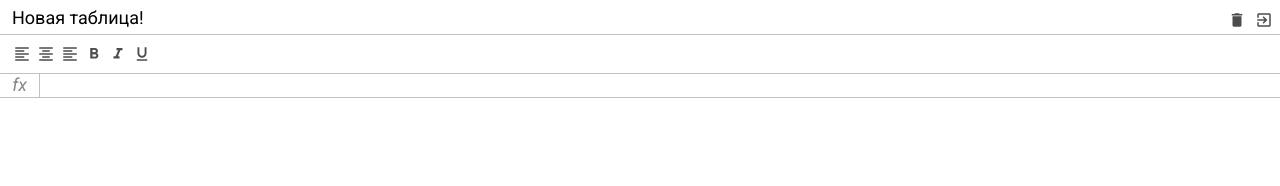
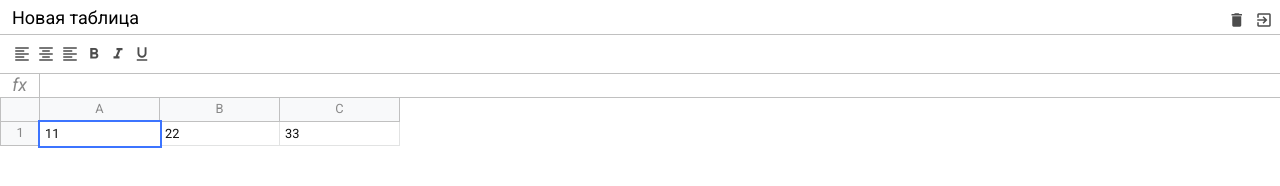
Before and after one commit to iv13-web/excel, a website built with webpack: page src/index.html in a window 1280 px wide. Built offline with nearby package versions, Linux system fonts and the light colour scheme.

Commit message:
add table styles

```diff
--- a/src/index.html
+++ b/src/index.html
@@ -14,10 +14,8 @@
 <div id="app" class="container">
 
     <div class="excel">
-
         <div class="excel__header">
-            <input type="text" class="input" value="Новая таблица!">
-
+            <input type="text" class="input" value="Новая таблица">
             <div>
                 <div class="button">
                     <i class="material-icons">delete</i>
@@ -26,11 +24,7 @@
                     <i class="material-icons">exit_to_app</i>
                 </div>
             </div>
-
         </div>
-
-
-
         <div class="excel__toolbar">
             <div class="button">
                 <i class="material-icons">format_align_left</i>
@@ -56,23 +50,51 @@
                 <i class="material-icons">format_underline</i>
             </div>
         </div>
-
-
-
-
-
-
         <div class="excel__formula">
-
             <div class="info">fx</div>
             <div class="input" contenteditable spellcheck="false"></div>
-
         </div>
 
 
 
 
-        <div class="excel__table"></div>
+        <div class="excel__table">
+
+            <div class="row">
+                <div class="row-info">
+
+                </div>
+
+                <div class="row-data">
+                    <div class="column">
+                        A
+                    </div>
+                    <div class="column">
+                        B
+                    </div>
+                    <div class="column">
+                        C
+                    </div>
+                </div>
+
+            </div>
+
+
+            <div class="row">
+                <div class="row-info">
+                    1
+                </div>
+
+                <div class="row-data">
+                    <div class="cell selected" contenteditable="">11</div>
+                    <div class="cell" contenteditable>22</div>
+                    <div class="cell" contenteditable>33</div>
+                </div>
+
+            </div>
+
+
+        </div>
 
     </div>
 
--- a/src/scss/_variables.scss
+++ b/src/scss/_variables.scss
@@ -2,4 +2,6 @@
 $toolbar-height: 40px;
 $formula-height: 24px;
 $info-cell-width: 40px;
+$cell-width: 120px;
+$row-height: 24px;
 $border-color: #c0c0c0;
--- a/src/scss/index.scss
+++ b/src/scss/index.scss
@@ -20,4 +20,7 @@
 .excel {
   position: relative;
   color: #888;
+  height: 100%;
+  max-width: 100%;
+  font-size: .8rem;
 }
--- a/src/scss/table.scss
+++ b/src/scss/table.scss
@@ -1,3 +1,64 @@
+@import "variables";
+@import "mixins";
+
 .excel__table {
+    position: absolute;
+    left: 0;
+    right: 0;
+    top: $header-height + $toolbar-height + $formula-height;
+    overflow-x: auto;
+    padding-bottom: 2px;
 
+    .row {
+        display: flex;
+        min-height: 20px;
+        height: $row-height;
+    }
+
+    .row-info {
+        display: flex;
+        align-items: center;
+        justify-content: center;
+        min-width: $info-cell-width;
+        height: 100%;
+        border: 1px solid $border-color;
+        background: #f8f9fa;
+        border-top: none;
+    }
+
+    .row-data {
+        display: flex;
+    }
+
+    .column {
+        display: flex;
+        align-items: center;
+        justify-content: center;
+        background: #f8f9fa;
+        min-width: 40px;
+        width: $cell-width;
+        border: 1px solid $border-color;
+        height: 100%;
+        border-left: none;
+        border-top: none;
+    }
+
+    .cell {
+        min-width: 40px;
+        padding: 5px;
+        width: $cell-width;
+        height: 100%;
+        border: 1px solid #e2e3e3;
+        border-left: none;
+        border-top: none;
+        white-space: nowrap;
+        color: #111;
+        outline: none;
+
+        &.selected {
+            border: none;
+            outline: 2px solid #3c74ff;
+            z-index: 100;
+        }
+    }
 }
```
